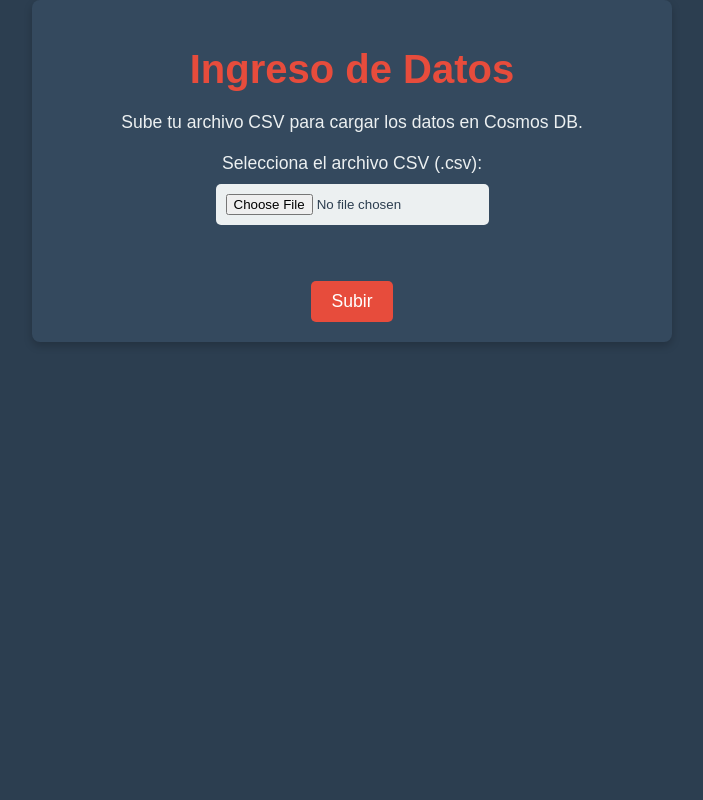
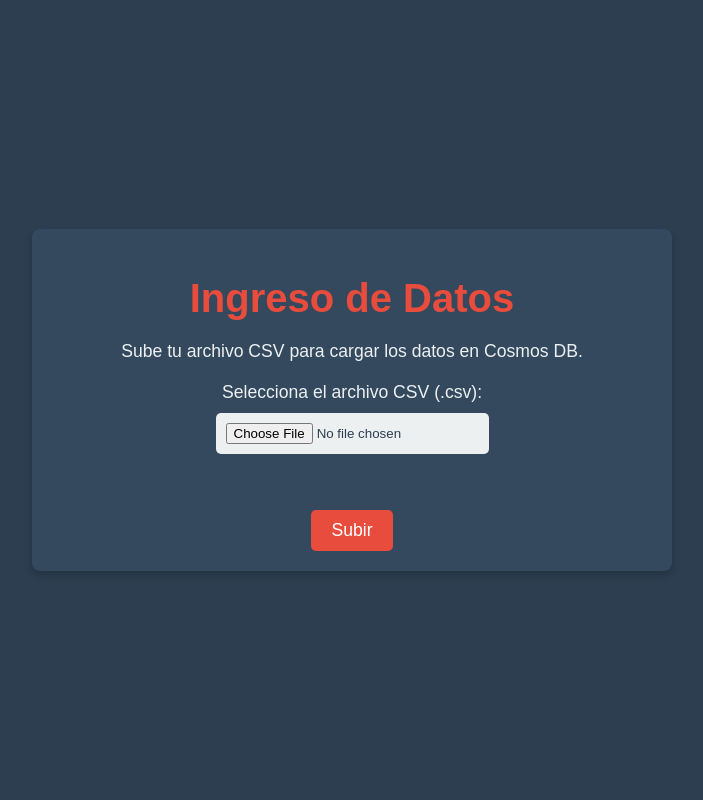
Before and after one commit to mezamarco14/moviles, a Flask app: page / in a window 1280 px wide. Shown: the whole page, without its empty margins (288-991 px from the left). Run offline with Flask 3, Linux system fonts and the light colour scheme; parts of the project's set-up code (start-up, migrations or seed data) failed here and were passed over.

Commit message:
Update style.css

```diff
--- a/static/style.css
+++ b/static/style.css
@@ -6,6 +6,11 @@ body {
   margin: 0;
   padding: 0;
   height: 100vh;
+
+  /* Agregar Flexbox para centrar el contenido */
+  display: flex;
+  justify-content: center;
+  align-items: center;
 }
 
 .container {
```
Lines whose indentation alone changed are shown as unchanged.
